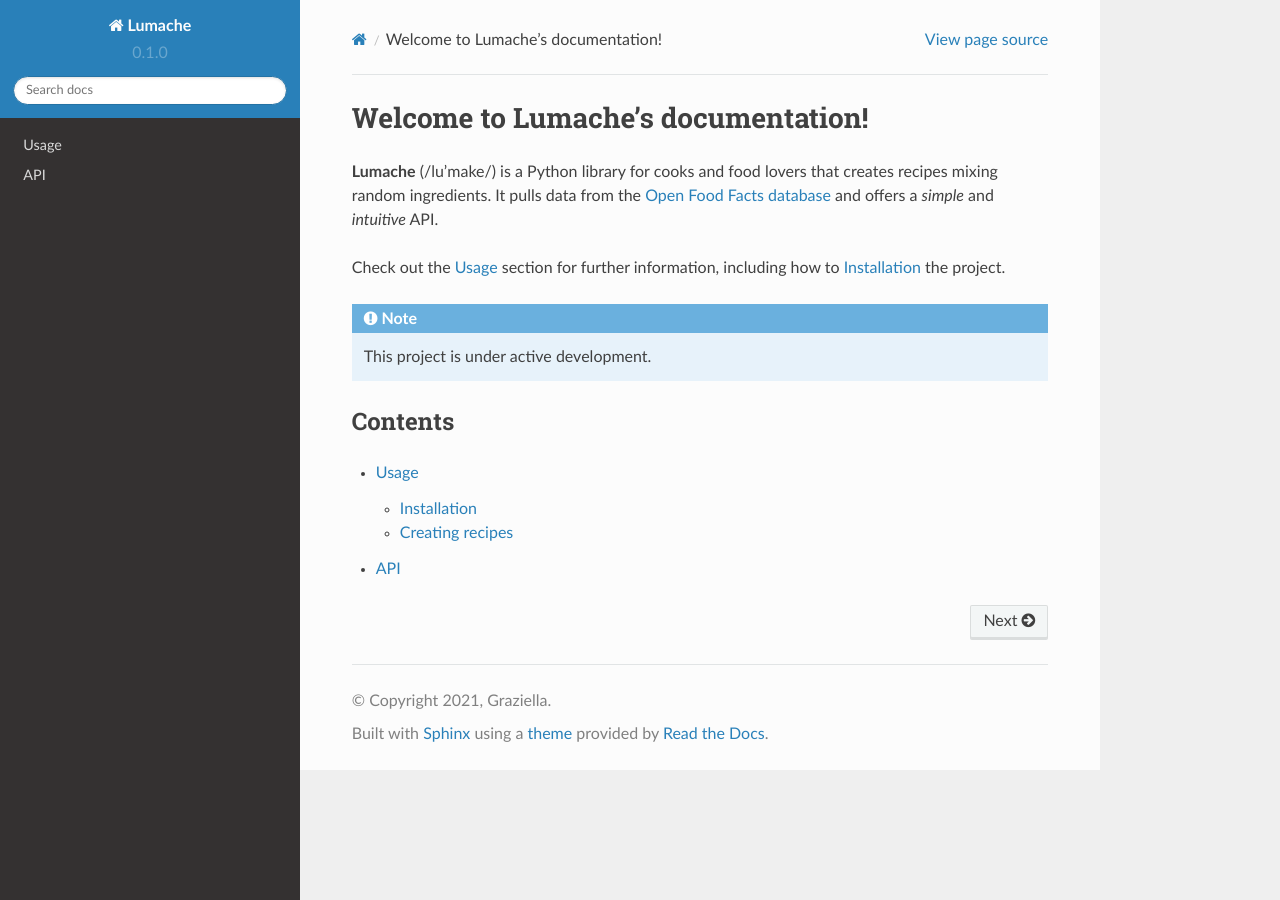
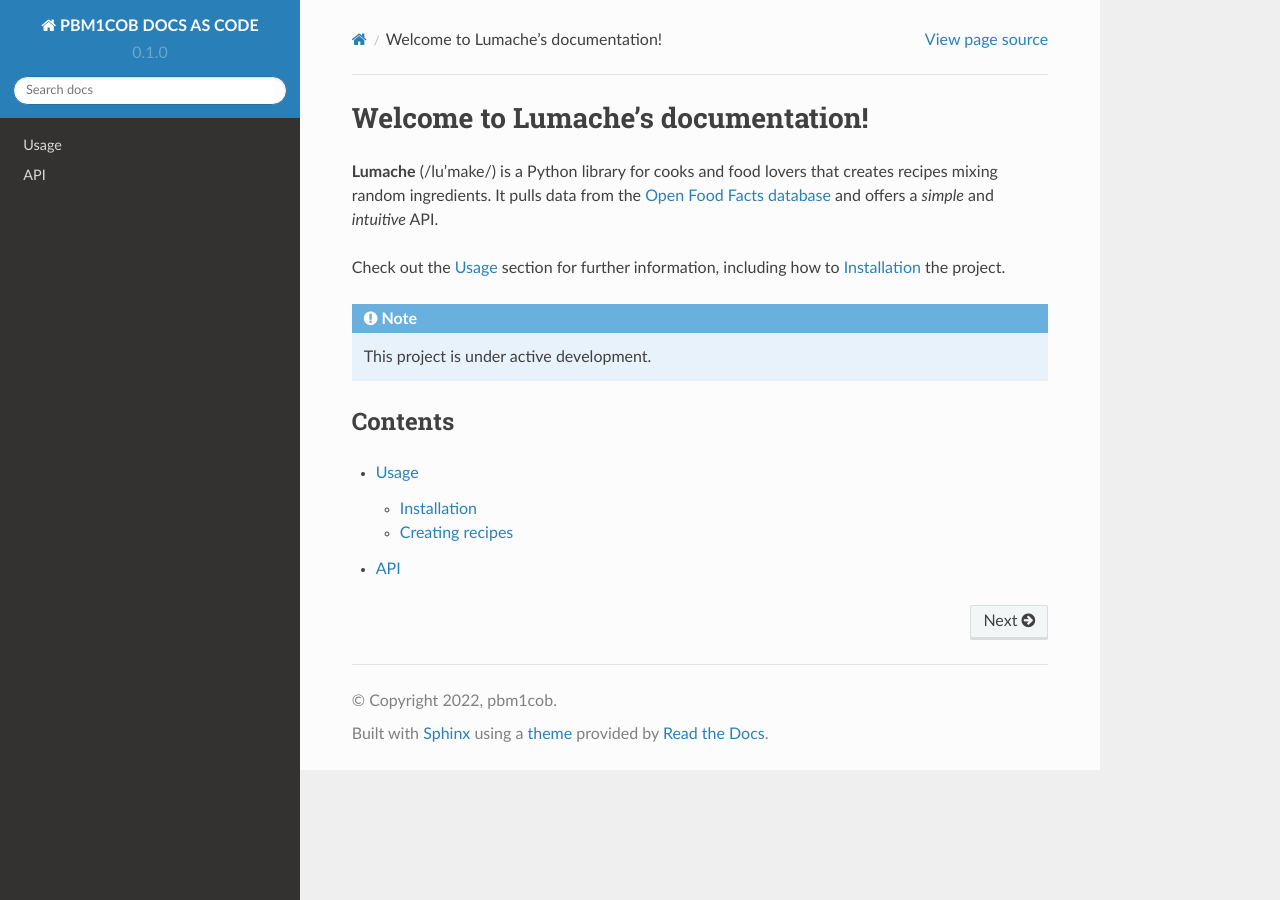
Before and after one commit to balupamidipati/Helloworld, a Sphinx documentation site: the page built from docs/source/index.rst, in a window 1280 px wide. Built offline with Sphinx 7.4.7 and the Read the Docs theme 2.0.0, drawn with Linux system fonts in a browser that asks for light colours; pages that are not in the unit, such as notebooks, are missing from menus.

Commit message:
Update conf.py

```diff
--- a/docs/source/conf.py
+++ b/docs/source/conf.py
@@ -2,9 +2,9 @@
 
 # -- Project information
 
-project = 'Lumache'
-copyright = '2021, Graziella'
-author = 'Graziella'
+project = 'PBM1COB DOCS AS CODE'
+copyright = '2022, pbm1cob'
+author = 'Balasubrahmanyam.Pamidipati'
 
 release = '0.1'
 version = '0.1.0'
```
